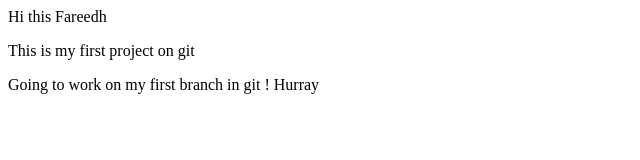
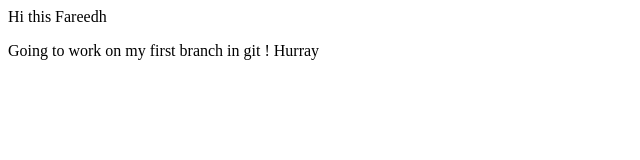
Before and after one commit to SheikFareedh77/My-First-Repository, a plain HTML site: page index.html in a window 1280 px wide. Shown: the whole page, without its empty margins (0-640 px from the left). Drawn offline with Linux system fonts and the light colour scheme.

Commit message:
I have masde a change

```diff
--- a/index.html
+++ b/index.html
@@ -2,7 +2,7 @@
     <head>
         <body>
             <p> Hi this Fareedh</p>
-            <p>This is my first project on git</p>
+
             <P>Going to work on my first branch in git ! Hurray</P>
 
         </body>
```
